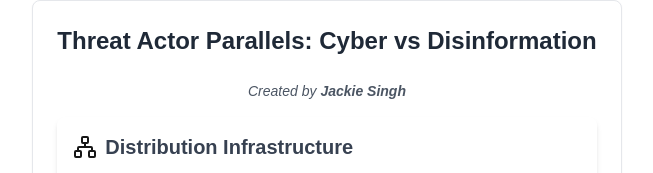
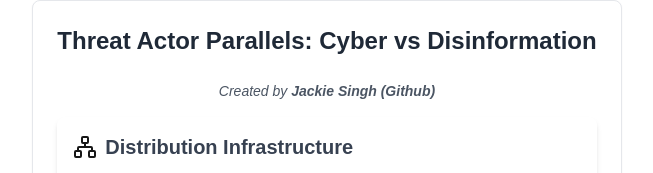
Before and after one commit to hackingbutlegal/threat-parallels, a Next.js app: page / in a window 1280 px wide. Shown: the top 173 px of the page, without its empty margins (313-966 px from the left). Built offline with nearby package versions, Linux system fonts and the light colour scheme.

Commit message:
Update page.tsx
Added Github backlink

```diff
--- a/src/app/page.tsx
+++ b/src/app/page.tsx
@@ -196,7 +196,7 @@ function App() {
           </h2>
 
           <p className="text-sm text-gray-600 italic text-center mb-4">
-            Created by <span className="font-semibold">Jackie Singh</span>
+            Created by <span className="font-semibold">Jackie Singh <a href="https://github.com/hackingbutlegal/threat-parallels">(Github)</a></span>
           </p>
 
           <div className="space-y-8">
```
